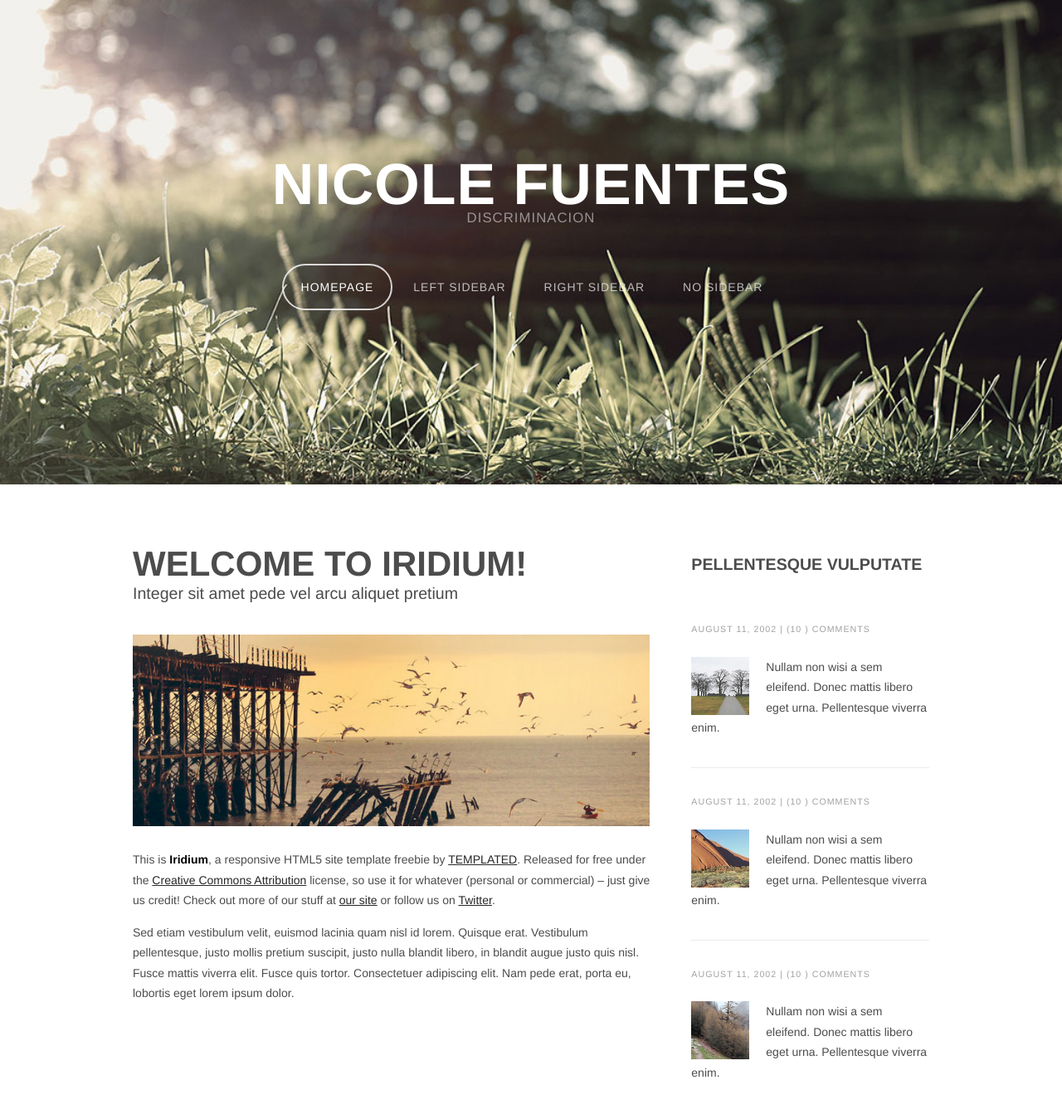
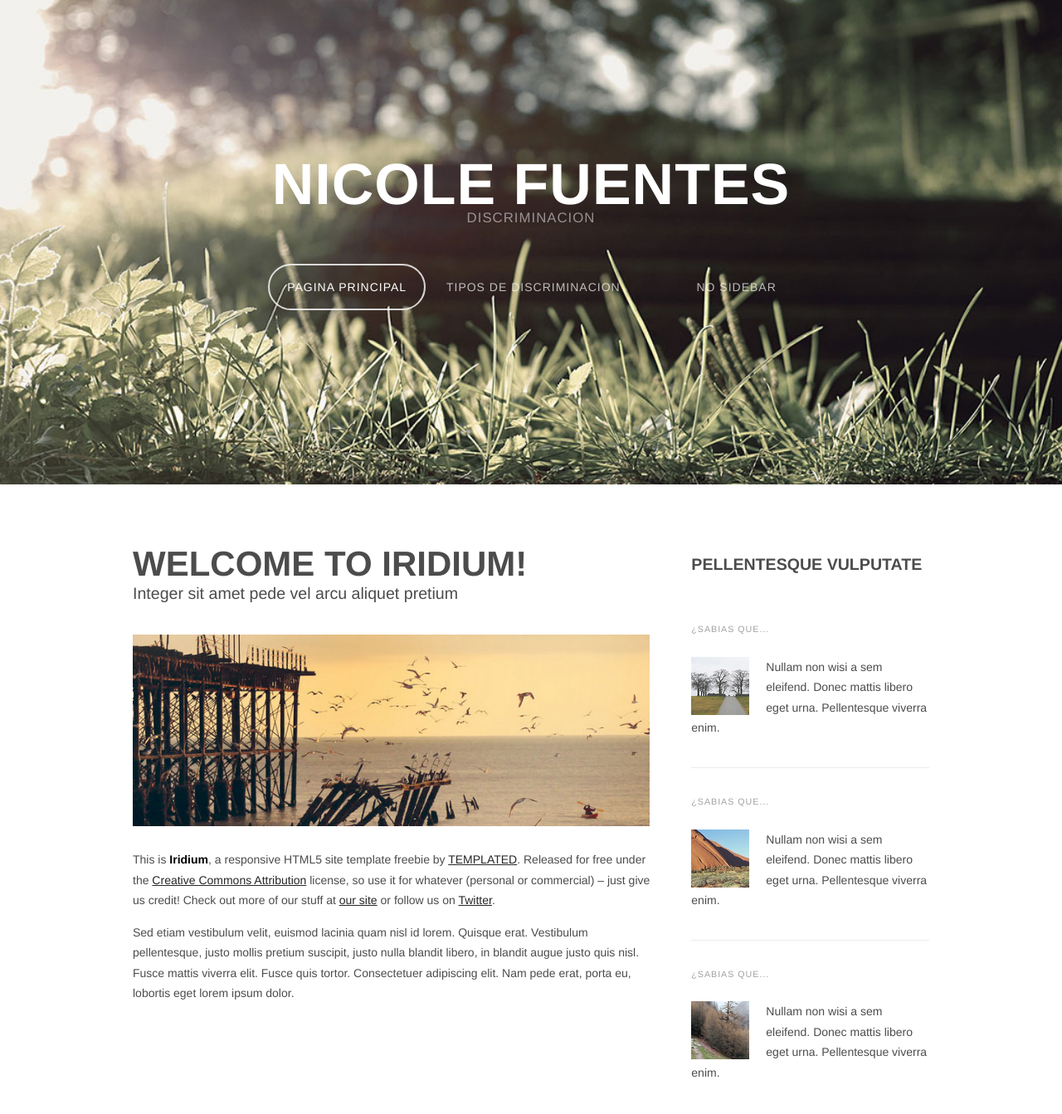
Before and after one commit to nicolfj22/tarea, a plain HTML site: page index.html in a window 1280 px wide. Shown: the top 1343 px of the page at 83% size. Drawn offline with nearby package versions, Linux system fonts and the light colour scheme.

Commit message:
Update index.html

```diff
--- a/index.html
+++ b/index.html
@@ -39,9 +39,9 @@
 				<!-- Nav -->
 				<nav id="nav">
 					<ul>
-						<li class="active"><a href="index.html">Homepage</a></li>
-						<li><a href="left-sidebar.html">Left Sidebar</a></li>
-						<li><a href="right-sidebar.html">Right Sidebar</a></li>
+						<li class="active"><a href="index.html">PAGINA PRINCIPAL</a></li>
+						<li><a href="left-sidebar.html">TIPOS DE DISCRIMINACION</a></li>
+						<li><a href="right-sidebar.html"></a></li>
 						<li><a href="no-sidebar.html">No Sidebar</a></li>
 					</ul>
 				</nav>
@@ -74,17 +74,17 @@
 							</header>
 							<ul class="style">
 								<li>
-									<p class="posted">August 11, 2002  |  (10 )  Comments</p>
+									<p class="posted">¿SABIAS QUE...</p>
 									<img src="images/pic04.jpg" alt="" />
 									<p class="text">Nullam non wisi a sem eleifend. Donec mattis libero eget urna. Pellentesque viverra enim.</p>
 								</li>
 								<li>
-									<p class="posted">August 11, 2002  |  (10 )  Comments</p>
+									<p class="posted">¿SABIAS QUE...</p>
 									<img src="images/pic05.jpg" alt="" />
 									<p class="text">Nullam non wisi a sem eleifend. Donec mattis libero eget urna. Pellentesque viverra enim.</p>
 								</li>
 								<li>
-									<p class="posted">August 11, 2002  |  (10 )  Comments</p>
+									<p class="posted">¿SABIAS QUE...</p>
 									<img src="images/pic06.jpg" alt="" />
 									<p class="text">Nullam non wisi a sem eleifend. Donec mattis libero eget urna. Pellentesque viverra enim.</p>
 								</li>
```
